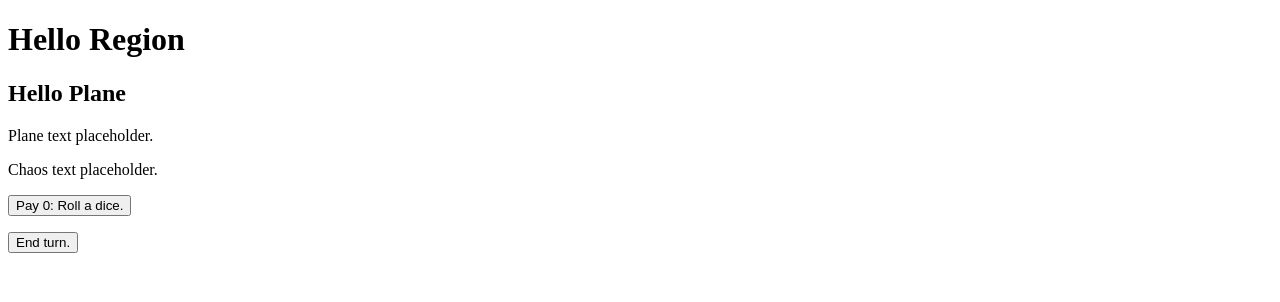
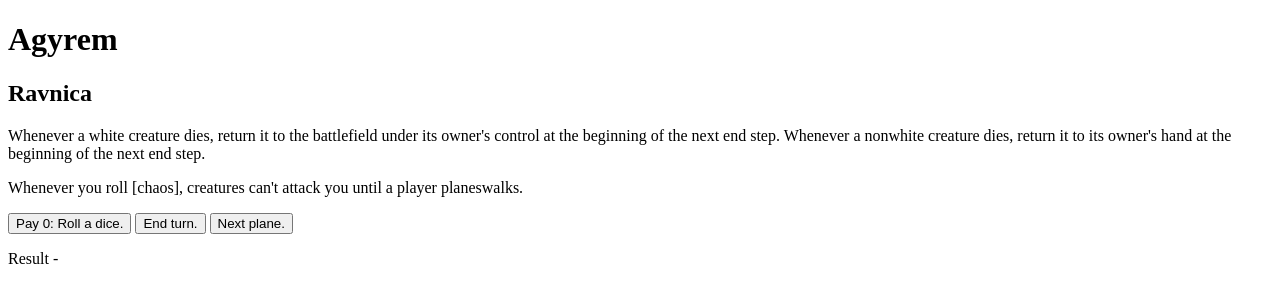
Before and after one commit to Ahvaltik/planechase, a plain HTML site: page index.html in a window 1280 px wide. Drawn offline with Linux system fonts and the light colour scheme.

Commit message:
added "Next plane." button, added starting plane

```diff
--- a/index.html
+++ b/index.html
@@ -27,10 +27,13 @@
 			return array;
 		}
 
-		shuffle(planes);
-		document.getElementById('name').innerHTML = planes[currentPlane].name;
-		document.getElementById('plane').innerHTML = planes[currentPlane].plane;
-		document.getElementById('ruletext').innerHTML = planes[currentPlane].ruletext;
+		function OnLoadDocument() {
+			shuffle(planes);
+			document.getElementById('name').innerHTML = planes[currentPlane].name;
+			document.getElementById('plane').innerHTML = planes[currentPlane].plane;
+			document.getElementById('ruletext').innerHTML = planes[currentPlane].ruletext;
+			document.getElementById('chaos').innerHTML = planes[currentPlane].chaos;
+		}
 
 		function OnClickDice() {
 			var result = Math.floor(Math.random() * 6);
@@ -75,7 +78,7 @@
 	</script>
 </head>
 
-<body>
+<body onload="OnLoadDocument()">
 	<h1 id="name">Hello Region</h1>
 	<h2 id="plane">Hello Plane</h2>
 	<p id="ruletext">Plane text placeholder.</p>
@@ -83,9 +86,13 @@
 	<button type="button" onclick="OnClickDice()">Pay
 		<span id="cost">0</span>: Roll a dice.
 	</button>
-	<p id="dice"></p>
 	<button type="button" onclick="OnClickNewPlayer()">End turn.
 	</button>
+	<button type="button" onclick="Planechase()">Next plane.
+	</button>
+	<p>Result -
+		<span id="dice"></span>
+	</p>
 </body>
 
 </html>
```
